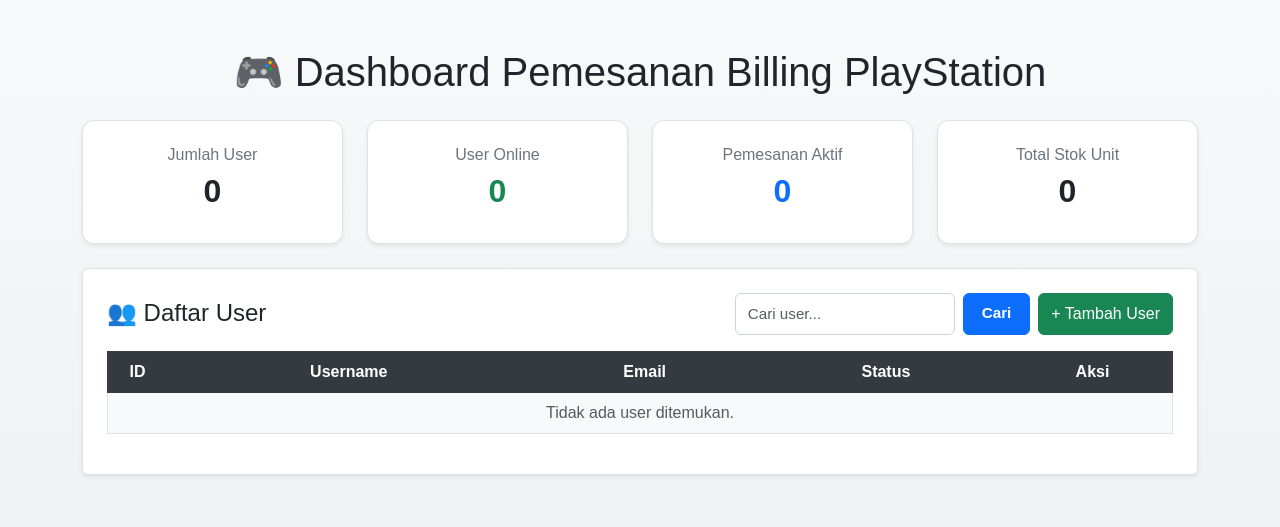
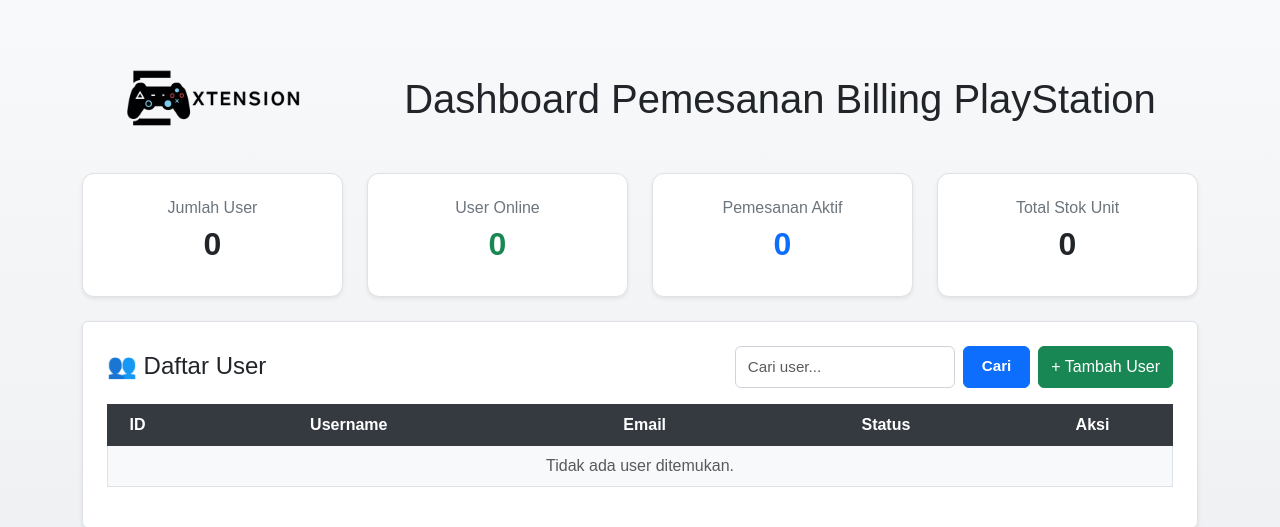
Before and after one commit to Anomali27/Extensions, a PHP site: page /Dashboard/dashboard.php in a window 1280 px wide. Shown: the top 527 px of the page. Run offline with PHP 8.4, Linux system fonts and the light colour scheme; data that the repository does not hold is empty; some libraries are stand-ins or nearby versions.

Commit message:
Update Dashboard

```diff
--- a/Dashboard/dashboard.php
+++ b/Dashboard/dashboard.php
@@ -54,8 +54,15 @@ unset($_SESSION['success_message'], $_SESSION['error_message']);
   <script src="https://cdn.jsdelivr.net/npm/sweetalert2@11"></script>
 </head>
 <body>
+
   <div class="container mt-5">
-    <h1 class="text-center mb-4">🎮 Dashboard Pemesanan Billing PlayStation</h1>
+    <h1 class="text-center mb-4">
+      <div class="Homepage">
+        <a href="../../index.php" class="logo-link">
+          <img src="../assets/Logo.png" alt="logo" class="logo"/>
+        </a> Dashboard Pemesanan Billing PlayStation
+      </div>
+    </h1>
 
     <!-- Statistik -->
     <div class="row text-center g-4 mb-4">
--- a/Dashboard/styledashboard.css
+++ b/Dashboard/styledashboard.css
@@ -5,6 +5,24 @@ body {
     min-height: 100vh;
     margin: 0;
     padding: 0;
+}
+
+.logo {
+  width: 180px;
+}
+
+/* ===== LOGO HOVER & CLICK EFFECT ===== */
+.logo-link {
+  display: inline-block;
+  transition: transform 0.3s ease;
+}
+
+.logo-link:hover {
+  transform: scale(1.1);
+}
+
+.logo-link:active {
+  transform: scale(0.95);
 }
 
 /* === INFO CARD === */
@@ -121,6 +139,7 @@ body {
     color: #212529;
 }
 
+
 .modal-content input {
     width: 100%;
     padding: 10px 12px;
@@ -158,3 +177,10 @@ body {
 .modal-content .btn-secondary:hover {
     background-color: #5a6268;
 }
+
+.Homepage{
+    display: flex;
+    justify-content: center;
+    align-items: center;
+    gap: 100px;
+}
```
